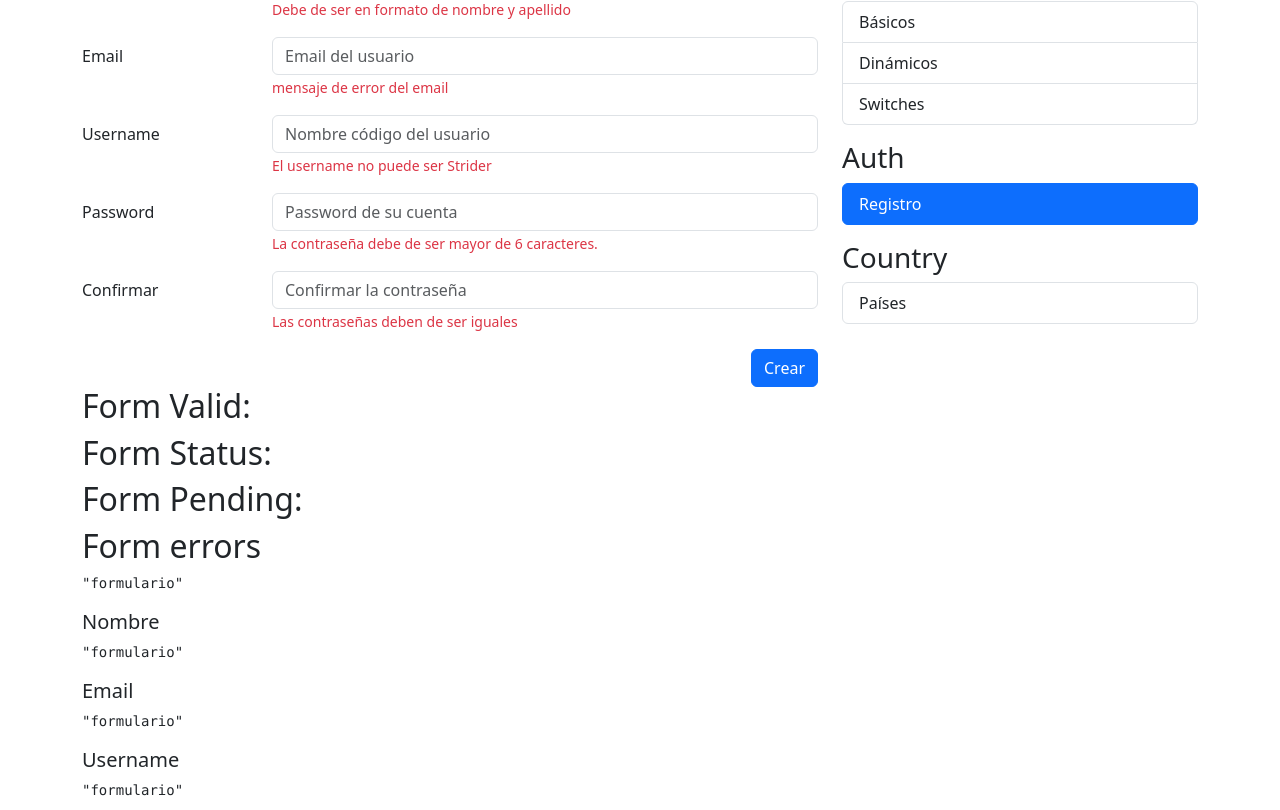
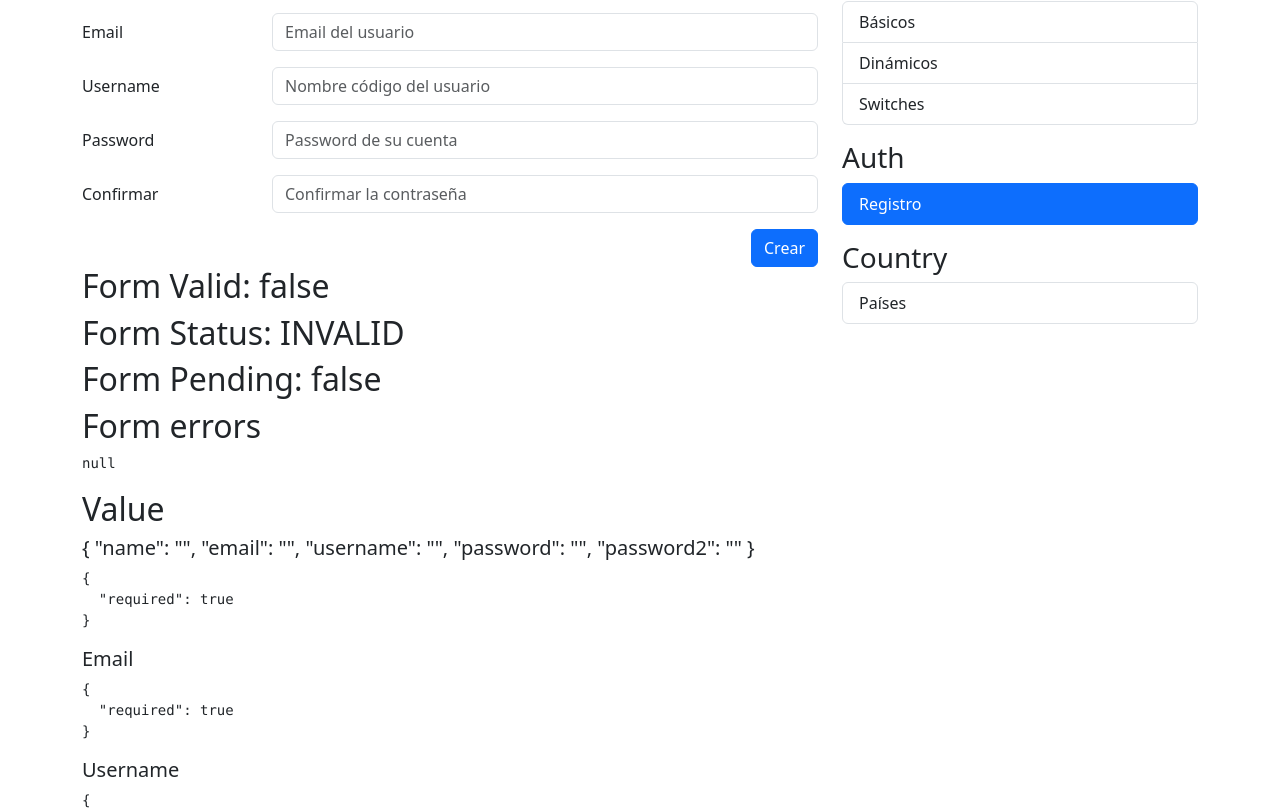
Before and after one commit to renzoqamao/curso-angular, an Angular app in the folder 06-reactive-forms-app/: page /auth/sign-up in a window 1280 px wide. Shown: the part 160-970 px from the top of the page. Built offline with nearby package versions, Linux system fonts and the light colour scheme.

Commit message:
formulario de registro básico

```diff
--- a/06-reactive-forms-app/src/app/auth/pages/register-page/register-page.component.html
+++ b/06-reactive-forms-app/src/app/auth/pages/register-page/register-page.component.html
@@ -4,7 +4,7 @@
 <div class="row">
     <div class="col">
 
-        <form autocomplete="off">
+        <form autocomplete="off" [formGroup]="myForm" (ngSubmit)="onSubmit()">
 
             <!-- Nombre -->
             <div class="row mb-3">
@@ -12,11 +12,14 @@
                 <div class="col-sm-9">
                     <input type="text"
                            class="form-control"
-                           placeholder="Nombre del usuario">
+                           placeholder="Nombre del usuario"
+                           formControlName="name">
+                    @if (formUtils.isValidField(myForm, 'name')) {
+                      <span class="form-text text-danger">
+                        {{formUtils.getFieldError(myForm, 'name')}}
+                    </span>
+                    }
 
-                    <span class="form-text text-danger">
-                        Debe de ser en formato de nombre y apellido
-                    </span>
                 </div>
             </div>
 
@@ -26,10 +29,13 @@
                 <div class="col-sm-9">
                     <input type="email"
                            class="form-control"
-                           placeholder="Email del usuario">
-                    <span class="form-text text-danger">
-                        mensaje de error del email
+                           placeholder="Email del usuario"
+                           formControlName="email">
+                    @if (formUtils.isValidField(myForm, 'email')) {
+                      <span class="form-text text-danger">
+                        {{formUtils.getFieldError(myForm, 'email')}}
                     </span>
+                    }
                 </div>
             </div>
 
@@ -39,10 +45,13 @@
                 <div class="col-sm-9">
                     <input type="text"
                            class="form-control"
-                           placeholder="Nombre código del usuario">
-                    <span class="form-text text-danger">
-                         El username no puede ser Strider
+                           placeholder="Nombre código del usuario"
+                           formControlName="username">
+                    @if (formUtils.isValidField(myForm, 'username')) {
+                      <span class="form-text text-danger">
+                        {{formUtils.getFieldError(myForm, 'username')}}
                     </span>
+                    }
                 </div>
             </div>
 
@@ -52,11 +61,14 @@
                 <div class="col-sm-9">
                     <input type="password"
                            class="form-control"
-                           placeholder="Password de su cuenta">
+                           placeholder="Password de su cuenta"
+                           formControlName="password">
 
-                    <span class="form-text text-danger">
-                         La contraseña debe de ser mayor de 6 caracteres.
+                    @if (formUtils.isValidField(myForm, 'password')) {
+                      <span class="form-text text-danger">
+                        {{formUtils.getFieldError(myForm, 'password')}}
                     </span>
+                    }
                 </div>
             </div>
 
@@ -66,11 +78,14 @@
                 <div class="col-sm-9">
                     <input type="password"
                            class="form-control"
-                           placeholder="Confirmar la contraseña">
+                           placeholder="Confirmar la contraseña"
+                           formControlName="password2">
 
-                    <span class="form-text text-danger">
-                         Las contraseñas deben de ser iguales
+                    @if (formUtils.isValidField(myForm, 'password2')) {
+                      <span class="form-text text-danger">
+                        {{formUtils.getFieldError(myForm, 'password2')}}
                     </span>
+                    }
                 </div>
             </div>
 
@@ -90,24 +105,24 @@
 </div>
 
 
-<h2>Form Valid: </h2>
-<h2>Form Status: </h2>
-<h2>Form Pending: </h2>
+<h2>Form Valid: {{myForm.valid}}</h2>
+<h2>Form Status: {{myForm.status}}</h2>
+<h2>Form Pending: {{myForm.pending}} </h2>
 <h2>Form errors</h2>
-<pre>{{ 'formulario' | json }}</pre>
-
-<h5>Nombre</h5>
-<pre>{{ 'formulario' | json }}</pre>
+<pre>{{ myForm.errors | json }}</pre>
+<h2>Value </h2>
+<h5>{{ myForm.value | json}}</h5>
+<pre>{{ myForm.controls['name'].errors | json }}</pre>
 
 <h5>Email</h5>
-<pre>{{ 'formulario' | json }}</pre>
+<pre>{{ myForm.controls['email'].errors | json }}</pre>
 
 <h5>Username</h5>
-<pre>{{ 'formulario' | json }}</pre>
+<pre>{{ myForm.controls['username'].errors| json }}</pre>
 
 
 <h5>Password</h5>
-<pre>{{ 'formulario' | json }}</pre>
+<pre>{{ myForm.controls['password'].errors | json }}</pre>
 
 <h5>Confirmar</h5>
-<pre>{{ 'formulario' | json }}</pre>
+<pre>{{ myForm.controls['password2'].errors | json }}</pre>
--- a/06-reactive-forms-app/src/app/auth/pages/register-page/register-page.component.ts
+++ b/06-reactive-forms-app/src/app/auth/pages/register-page/register-page.component.ts
@@ -1,9 +1,27 @@
 import { JsonPipe } from '@angular/common';
-import { Component } from '@angular/core';
+import { Component, inject } from '@angular/core';
+import { FormBuilder, ReactiveFormsModule, Validators } from '@angular/forms';
+import { FormUtils } from '../../../utils/form-utils';
 
 @Component({
   selector: 'app-register-page',
-  imports: [JsonPipe],
+  imports: [JsonPipe,ReactiveFormsModule],
   templateUrl: './register-page.component.html',
 })
-export default class RegisterPageComponent { }
+export default class RegisterPageComponent {
+  fb = inject(FormBuilder)
+  formUtils = FormUtils;
+
+  myForm = this.fb.group({
+    name: ['', Validators.required],
+    email: ['', [Validators.required, Validators.email]],
+    username: ['',[Validators.required, Validators.minLength(6)]],
+    password : ['', [Validators.required, Validators.minLength(6)]],
+    password2: ['', Validators.required],
+  })
+
+  onSubmit(){
+    this.myForm.markAllAsTouched();
+    console.log(this.myForm.value);
+  }
+ }
--- a/06-reactive-forms-app/src/app/utils/form-utils.ts
+++ b/06-reactive-forms-app/src/app/utils/form-utils.ts
@@ -13,6 +13,9 @@
 
         case 'min':
           return `Valor mínimo de ${errors['min'].min}`;
+
+        case 'email':
+          return `El valor ingresado no es un correo electrónico`;
       }
     }
     return null;
```
